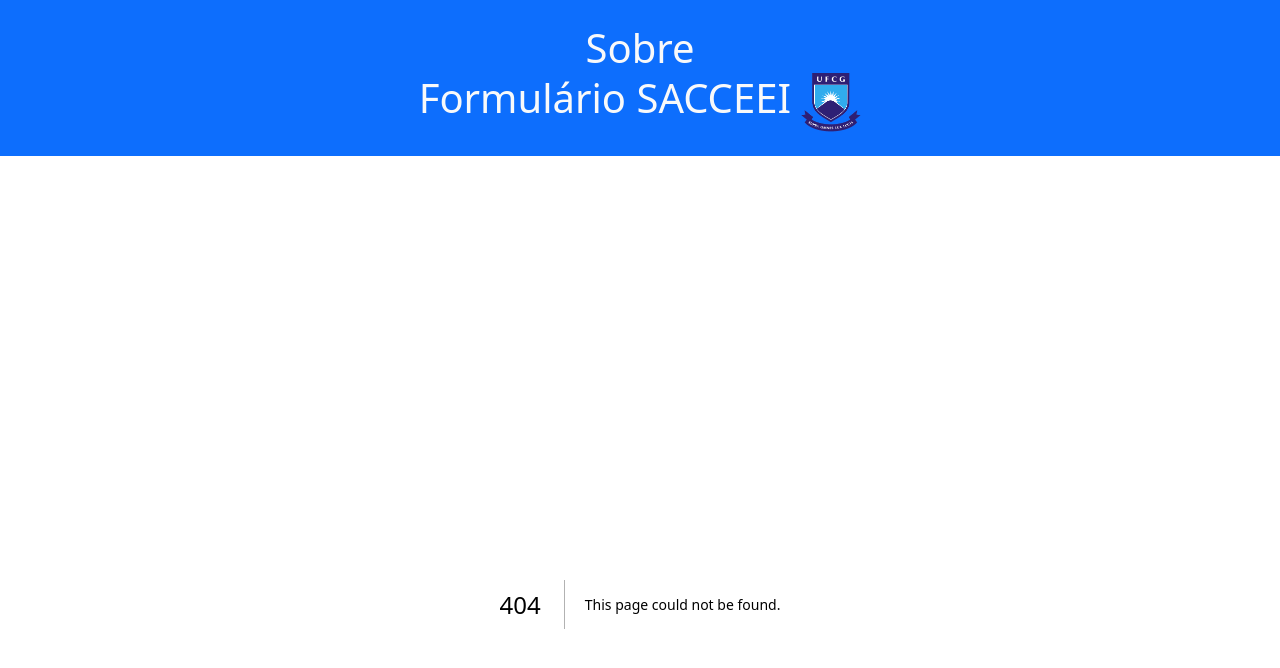
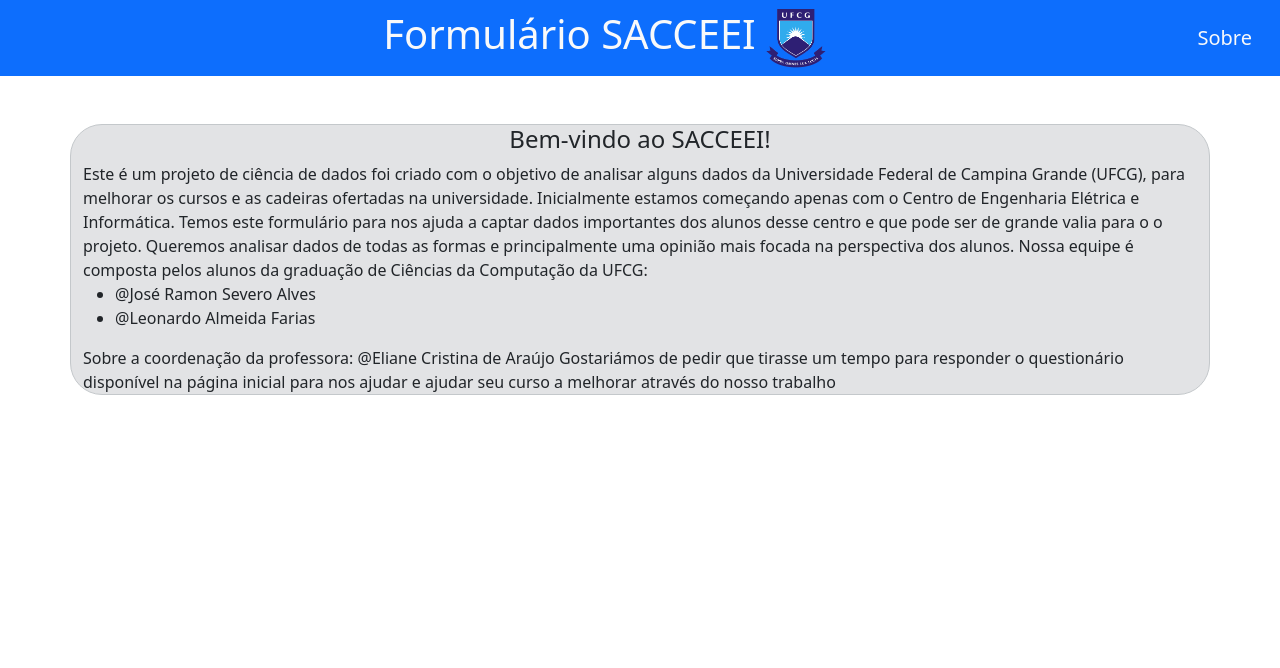
Before and after one commit to JRamonAlves/forms-sacceei, a Next.js app: page /about in a window 1280 px wide. Before the commit this address had no page. Shown: the top 668 px of the page. Built offline with nearby package versions, Linux system fonts and the light colour scheme.

Commit message:
ajeita alguns nomes, algumas funcoes e inicia pagina sobre

```diff
--- /dev/null
+++ b/app/about/page.js
@@ -0,0 +1,24 @@
+export default function About() {
+  return (
+    <div className="container bg-secondary-subtle border border-secondary-subtle rounded-5">
+      <div className="h4 mx-auto text-center">Bem-vindo ao SACCEEI!</div>
+      Este é um projeto de ciência de dados foi criado com o objetivo de
+      analisar alguns dados da Universidade Federal de Campina Grande (UFCG),
+      para melhorar os cursos e as cadeiras ofertadas na universidade.
+      Inicialmente estamos começando apenas com o Centro de Engenharia Elétrica
+      e Informática. Temos este formulário para nos ajuda a captar dados
+      importantes dos alunos desse centro e que pode ser de grande valia para o
+      o projeto. Queremos analisar dados de todas as formas e principalmente uma
+      opinião mais focada na perspectiva dos alunos. Nossa equipe é composta
+      pelos alunos da graduação de Ciências da Computação da UFCG:
+      <ul>
+        <li>@José Ramon Severo Alves</li>
+        <li>@Leonardo Almeida Farias</li>
+      </ul>
+      Sobre a coordenação da professora: @Eliane Cristina de Araújo Gostariámos
+      de pedir que tirasse um tempo para responder o questionário disponível na
+      página inicial para nos ajudar e ajudar seu curso a melhorar através do
+      nosso trabalho
+    </div>
+  );
+}
--- a/app/api/fetchCadeiras.js
+++ b/app/api/fetchSubjects.js
@@ -1,4 +1,4 @@
-export async function fetchCadeiras(matricula) {
+export async function fetchSubjects(matricula) {
   try {
     return await fetch(
       "http://sacceei.splab.ufcg.edu.br:8000/studentHistory/2023.2?registration=" + matricula,
@@ -10,7 +10,8 @@
         },
       }
     ).then((res) => {
-      return res.json()
+      if (res.ok) return res.json()
+      else return res.ok
     })
   } catch (err) {
     console.error(err);
--- a/app/components/header.js
+++ b/app/components/header.js
@@ -1,12 +1,14 @@
+import Link from "next/link";
+
 export default function Heads() {
   return (
-    <header className="container-fluid col display-6 text-center bg-primary text-light p-4">
-      <div>
-        Sobre
+    <nav className="navbar navbar-expand-lg bg-primary text-light">
+      <div className="container-fluid">
+        <div className="h1 my-auto mx-auto">
+          Formulário SACCEEI <img src="/logoUFCG.png" height={60} width={60} />
+        </div>
+        <a href="/about" className="navbar-brand text-light">Sobre</a>
       </div>
-      <div>
-        Formulário SACCEEI <img src="/logoUFCG.png" height={60} width={60} />
-      </div>
-    </header>
+    </nav>
   );
 }
```
Also changed, not shown: app/components/formulario.js (+9 -9 lines), app/formularioPersonalizado/page.js (+9 -11 lines).
